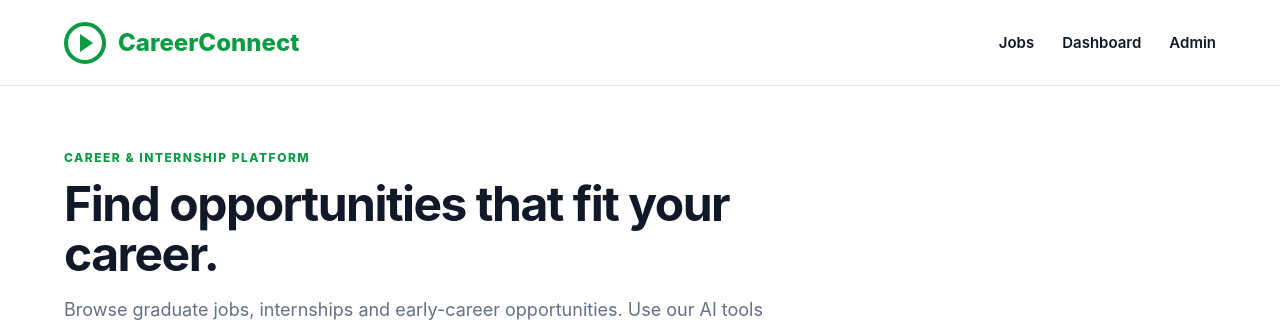
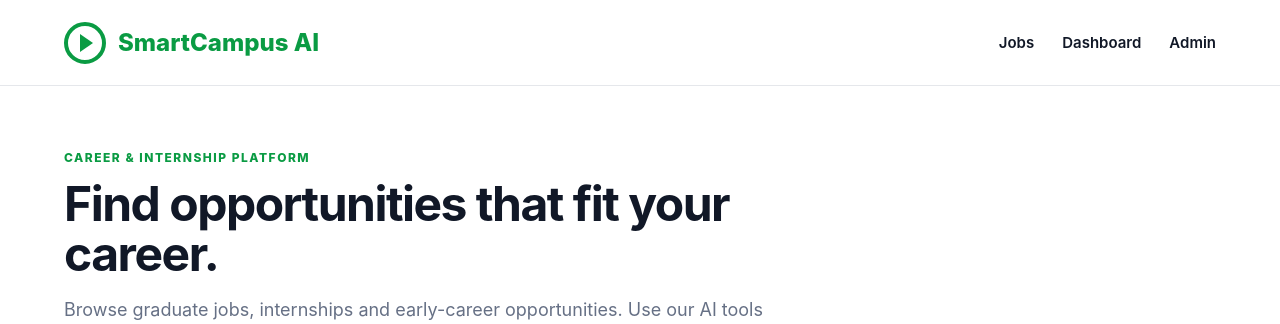
Before and after one commit to startistsky/enrolment-app-open-ai, a Flask app: page / in a window 1280 px wide. Shown: the top 324 px of the page. Run offline with Flask 3, Linux system fonts and the light colour scheme; data that the repository does not hold is empty.

Commit message:
feat: refined templates, tested human review loop

```diff
--- a/student-5/frontend/templates/admin.html
+++ b/student-5/frontend/templates/admin.html
@@ -5,7 +5,7 @@
 
     <meta name="viewport" content="width=device-width, initial-scale=1.0" />
 
-    <title>Admin | CareerConnect</title>
+    <title>Admin | Career&Internship</title>
 
     <link
       rel="stylesheet"
@@ -18,7 +18,7 @@
       <a href="/" class="brand">
         <span class="brand-mark"></span>
 
-        <span> CareerConnect </span>
+        <span> SmartCampus AI </span>
       </a>
 
       <nav class="nav">
--- a/student-5/frontend/templates/dashboard.html
+++ b/student-5/frontend/templates/dashboard.html
@@ -5,7 +5,7 @@
 
     <meta name="viewport" content="width=device-width, initial-scale=1.0" />
 
-    <title>Dashboard | CareerConnect</title>
+    <title>Dashboard | Career&Internship</title>
 
     <link
       rel="stylesheet"
@@ -18,7 +18,7 @@
       <a href="/" class="brand">
         <span class="brand-mark"></span>
 
-        <span> CareerConnect </span>
+        <span> SmartCampus AI </span>
       </a>
 
       <nav class="nav">
--- a/student-5/frontend/templates/index.html
+++ b/student-5/frontend/templates/index.html
@@ -5,7 +5,7 @@
 
     <meta name="viewport" content="width=device-width, initial-scale=1.0" />
 
-    <title>Jobs | CareerConnect</title>
+    <title>Jobs | Career&Internship</title>
 
     <link
       rel="stylesheet"
@@ -18,7 +18,7 @@
       <a href="/" class="brand">
         <span class="brand-mark"></span>
 
-        <span> CareerConnect </span>
+        <span> SmartCampus AI </span>
       </a>
 
       <nav class="nav">
--- a/student-5/frontend/templates/job.html
+++ b/student-5/frontend/templates/job.html
@@ -5,7 +5,7 @@
 
     <meta name="viewport" content="width=device-width, initial-scale=1.0" />
 
-    <title>Job Details | CareerConnect</title>
+    <title>Job Details | Career&Internship</title>
 
     <link
       rel="stylesheet"
@@ -18,7 +18,7 @@
       <a href="/" class="brand">
         <span class="brand-mark"></span>
 
-        <span> CareerConnect </span>
+        <span> SmartCampus AI </span>
       </a>
 
       <nav class="nav">
```
